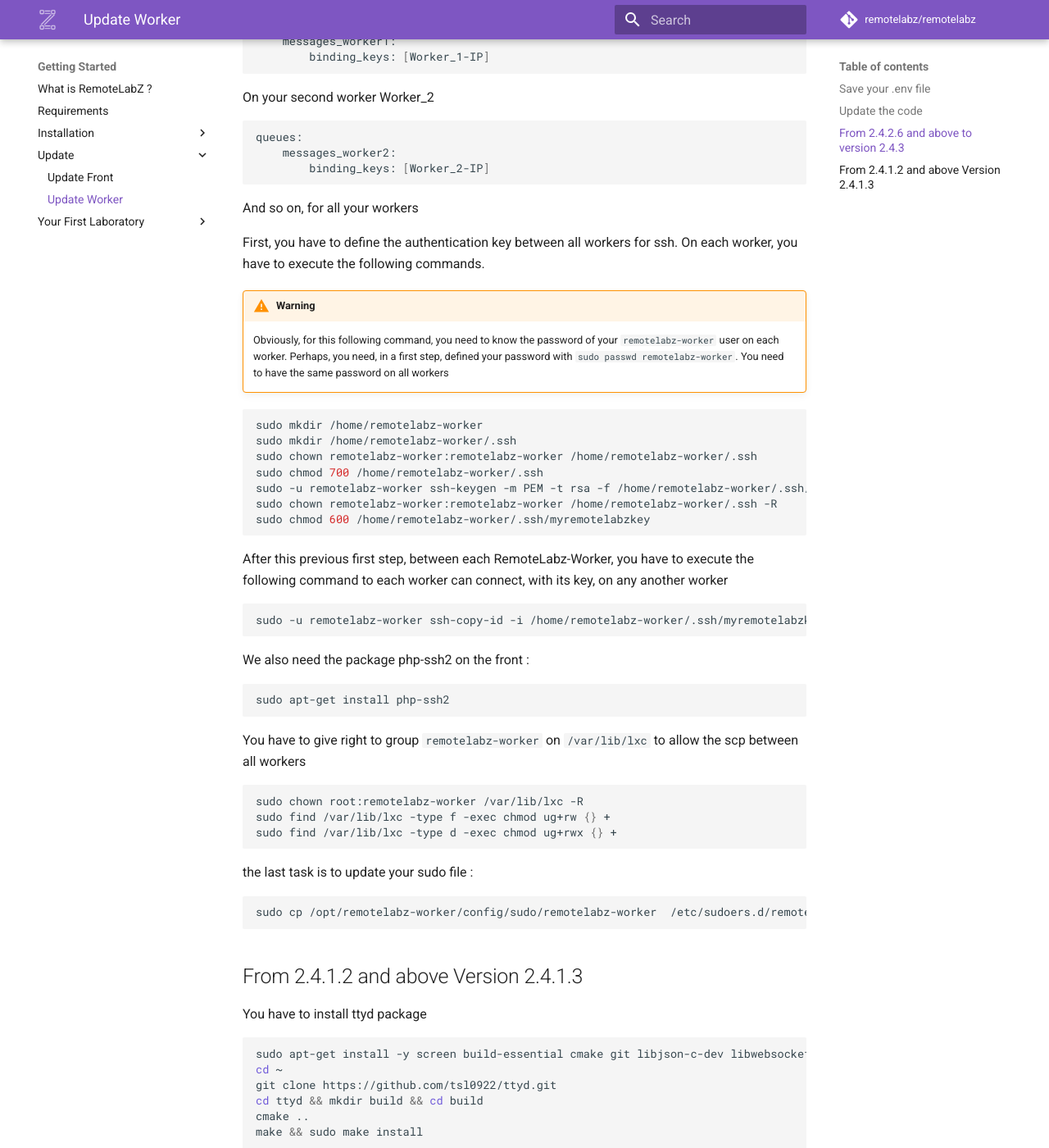
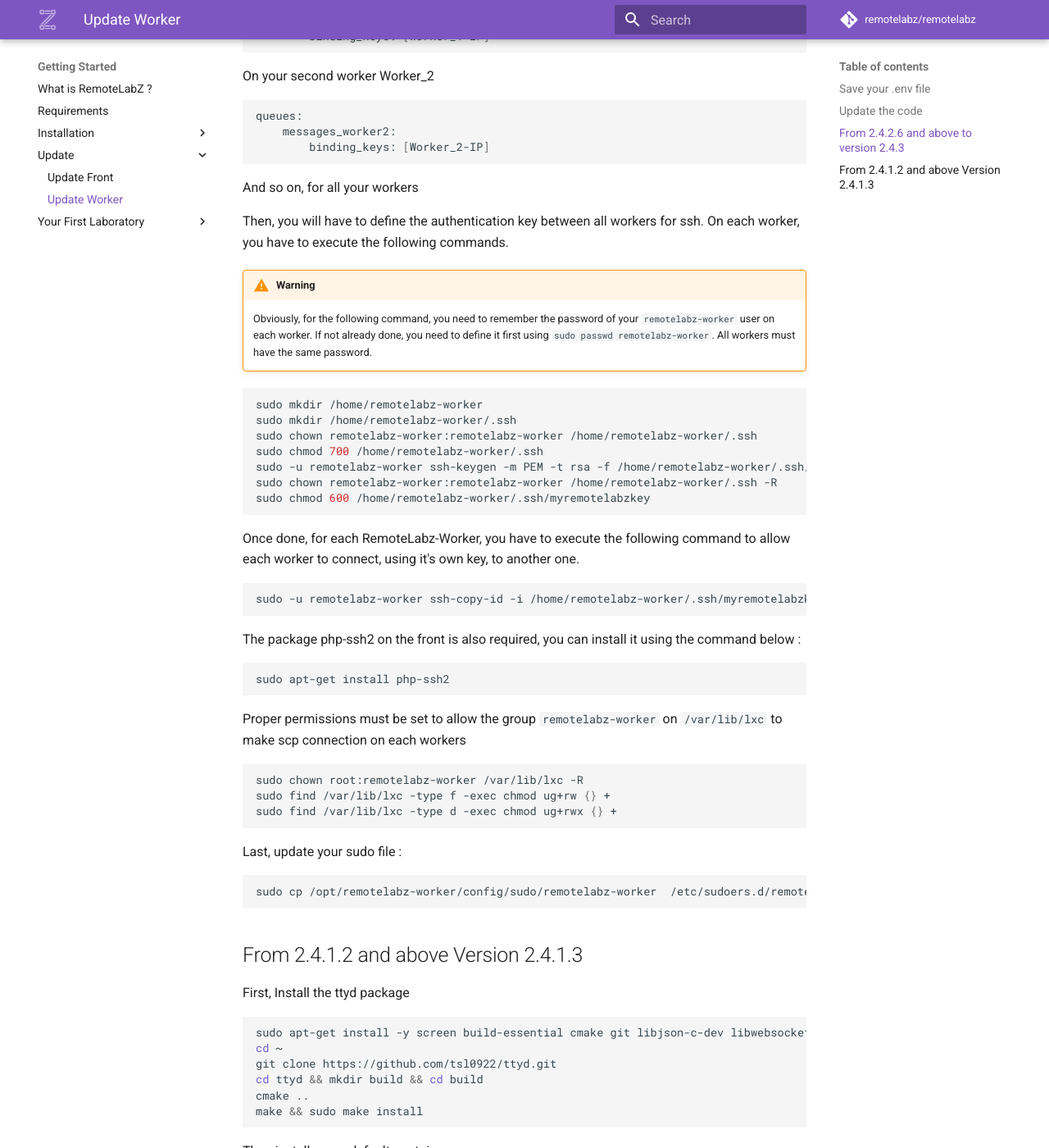
Before and after one commit to remotelabz/remotelabz-docs, an MkDocs documentation site: the page built from docs/administrators/getting-started/ubuntu-worker-update.md, in a window 1280 px wide and 1400 px high, scrolled down 1345 px. Shown: the whole window at 82% size. Built offline with MkDocs 1.6.1 and Material for MkDocs 9.7.7, drawn with Linux system fonts in a browser that asks for light colours; comment, search, counter and statistics services are not loaded; some of the changed text lies outside the part shown.

````diff
--- a/docs/administrators/getting-started/ubuntu-worker-update.md
+++ b/docs/administrators/getting-started/ubuntu-worker-update.md
@@ -24,7 +24,7 @@ git pull
     git checkout dev
     ```
 
-Compare your `.env.local` file with the `.env` file to be sure we have the same parameters defined
+Compare your `.env.local` file with the `.env` file to be sure the same parameters are set
 
 ```bash
 sudo composer update
@@ -36,7 +36,7 @@ sudo service remotelabz-worker restart
 ```
 
 ## From 2.4.2.6 and above to version 2.4.3
-When you add a worker on the front, you have to add the following lines on the `/opt/remotelabz-worker/config/packages/messenger.yaml` file, in the part
+When you link a worker to the front, don't forget to add the following lines on the `/opt/remotelabz-worker/config/packages/messenger.yaml` file, in the part
 ```bash
 framework:
     messenger:
@@ -62,10 +62,10 @@ queues:
 ```
 And so on, for all your workers
 
-First, you have to define the authentication key between all workers for ssh. On each worker, you have to execute the following commands.
+Then, you will have to define the authentication key between all workers for ssh. On each worker, you have to execute the following commands.
 
 !!! warning
-    Obviously, for this following command, you need to know the password of your `remotelabz-worker` user on each worker. Perhaps, you need, in a first step, defined your password with `sudo passwd remotelabz-worker`. You need to have the same password on all workers
+    Obviously, for the following command, you need to remember the password of your `remotelabz-worker` user on each worker. If not already done, you need to define it first using `sudo passwd remotelabz-worker`. All workers must have the same password.
 
 ```bash
 sudo mkdir /home/remotelabz-worker
@@ -77,17 +77,17 @@ sudo chown remotelabz-worker:remotelabz-worker /home/remotelabz-worker/.ssh -R
 sudo chmod 600 /home/remotelabz-worker/.ssh/myremotelabzkey
 ```
 
-After this previous first step, between each RemoteLabz-Worker, you have to execute the following command to each worker can connect, with its key, on any another worker
+Once done, for each RemoteLabz-Worker, you have to execute the following command to allow each worker to connect, using it's own key, to another one.
 ```bash
 sudo -u remotelabz-worker ssh-copy-id -i /home/remotelabz-worker/.ssh/myremotelabzkey.pub remotelabz-worker@Worker_X-IP
 ```
 
-We also need the package php-ssh2 on the front :
+The package php-ssh2 on the front is also required, you can install it using the command below :
 ```bash
 sudo apt-get install php-ssh2
 ```
 
-You have to give right to group `remotelabz-worker` on `/var/lib/lxc` to allow the scp between all workers
+Proper permissions must be set to allow the group `remotelabz-worker` on `/var/lib/lxc` to make scp connection on each workers
 
 ```bash
 sudo chown root:remotelabz-worker /var/lib/lxc -R
@@ -95,14 +95,14 @@ sudo find /var/lib/lxc -type f -exec chmod ug+rw {} +
 sudo find /var/lib/lxc -type d -exec chmod ug+rwx {} +
 ```
 
-the last task is to update your sudo file :
+Last, update your sudo file :
 ```bash
 sudo cp /opt/remotelabz-worker/config/sudo/remotelabz-worker  /etc/sudoers.d/remotelabz-worker
 ```
 
 ## From 2.4.1.2 and above Version 2.4.1.3
 
-You have to install ttyd package
+First, Install the ttyd package
 
 ```bash
 sudo apt-get install -y screen build-essential cmake git libjson-c-dev libwebsockets-dev
@@ -113,7 +113,7 @@ cmake ..
 make && sudo make install
 ```
 
-You have also to install some default container
+Then install some default container
 ```bash
 sudo lxc-create -t download -n Migration -- -d debian -r bullseye -a amd64 --keyserver hkp://keyserver.ubuntu.com;
 sudo lxc-create -t download -n Debian -- -d debian -r bullseye -a amd64 --keyserver hkp://keyserver.ubuntu.com;
@@ -128,7 +128,7 @@ echo "No default login, please use Sandbox to configure a new OS from this" >> "
 echo "nameserver 1.1.1.3" > "/var/lib/lxc/Alpine3.15/rootfs/etc/resolv.conf";
 exit;
 ```
-
+Last, restart all the workers.
 ```bash
 echo "%remotelabz-worker     ALL = (ALL) NOPASSWD: $(which ip), $(which iptables), $(which ovs-vsctl), $(which systemctl) start remotelabz*, $(which systemctl) stop remotelabz*, $(which systemctl) restart remotelabz*, $(which systemctl) status remotelabz*" | sudo tee /etc/sudoers.d/remotelabz-worker
 echo "%www-data     ALL = (ALL) NOPASSWD: $(which ip), $(which iptables), $(which ovs-vsctl), $(which systemctl) start remotelabz*, $(which systemctl) stop remotelabz*, $(which systemctl) restart remotelabz*, $(which systemctl) status remotelabz*" | sudo tee -a /etc/sudoers.d/remotelabz-worker
````
Also changed, not shown: docs/administrators/getting-started/commonly-asked-questions.md (+7 -7 lines), docs/administrators/getting-started/troubleshooting.md (+14 -12 lines), docs/administrators/getting-started/ubuntu-front-update.md (+20 -20 lines).
